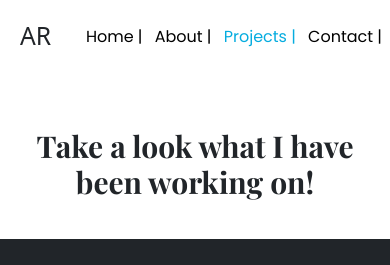
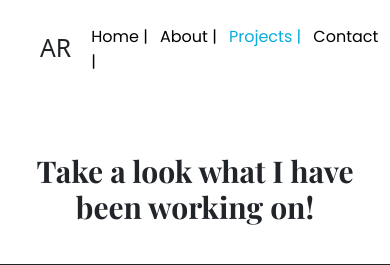
Before and after one commit to AleksandraRyan/Personal-Portfolio, a plain HTML site: page work.html in a window 390 px wide. Shown: the top 265 px of the page. Drawn offline with nearby package versions, Linux system fonts and the light colour scheme.

Commit message:
added more space to the logo

```diff
--- a/css/style.css
+++ b/css/style.css
@@ -22,7 +22,7 @@ a {
 nav h1 {
   font-family: var(--heading-ff);
   color: #000;
-  margin-left: 15px;
+  margin-left: 20px;
 }
 
 nav ul li {
@@ -261,4 +261,14 @@ footer h6 {
   nav ul li {
     margin-right: 8px;
   }
+
+  h2.logo {
+    margin-left: 10px;
+  }
 }
+
+@media (max-width: 991px) {
+  h2.logo {
+    margin-left: 20px;
+  }
+}
```
